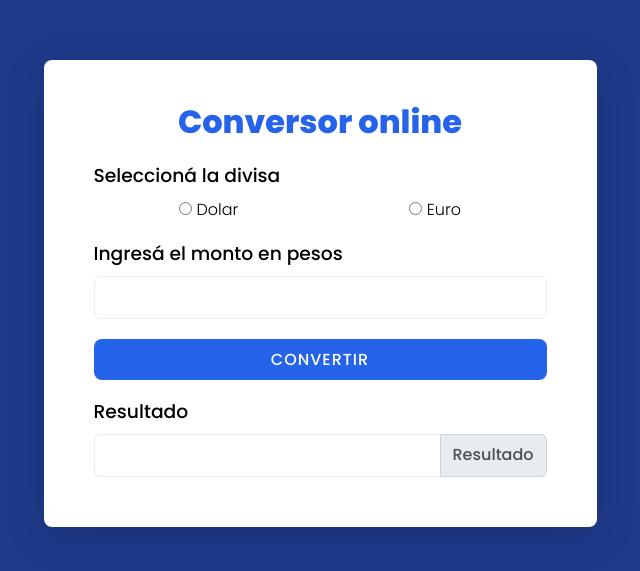
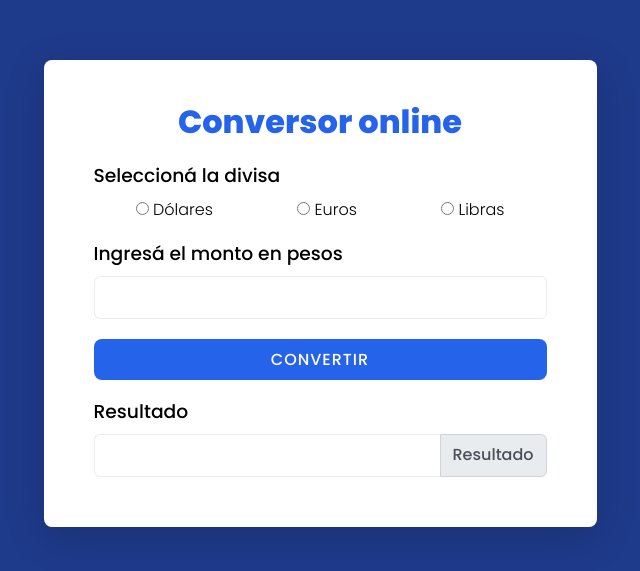
Before and after one commit to enzoperalta0601/projectojs, a plain HTML site: page index.html in a window 1280 px wide. Shown: the part 107-678 px from the top of the page, without its empty margins (320-960 px from the left). Drawn offline with Linux system fonts and the light colour scheme.

Commit message:
Add files via upload

```diff
--- a/conversor.js
+++ b/conversor.js
@@ -1,7 +1,33 @@
-var cotizacionDolar = 300;
-var cotizacionEuro = 315;
+var divisas = [
+ {
+  nombre: "Dólares",
+  id: "dolar",
+  cotizacion: 300,
+ },
+ {
+  nombre: "Euros",
+  id: "euro",
+  cotizacion: 315,
+ },
+ {
+  nombre: "Libras",
+  id: "libra",
+  cotizacion: 345,
+ },
+];
 
-//
+let formulario = document.querySelector(".opciones");
+
+for (const divisa of divisas) {
+ formulario.innerHTML =
+  formulario.innerHTML +
+  `<div class="form_group">
+        <input type="radio" name="moneda" id="${divisa.id}" value="${divisa.id}">
+        <label for="${divisa.id}">${divisa.nombre}</label>
+    </div>`;
+}
+
+// Boton para ejecutar funcion
 document.querySelector("#aplicarPesos").addEventListener("click", conversor);
 
 function conversor(e) {
@@ -10,12 +36,11 @@ function conversor(e) {
  let moneda = "";
 
  // Obtener divisa elegida por usuario
- if (document.querySelector("#dolar").checked == true) {
-  montodivisa = cotizacionDolar;
-  moneda = "Dólares";
- } else if (document.querySelector("#euro").checked == true) {
-  montodivisa = cotizacionEuro;
-  moneda = "Euros";
+ for (const divisa of divisas) {
+  if (document.querySelector("#" + divisa.id).checked == true) {
+   montodivisa = divisa.cotizacion;
+   moneda = divisa.nombre;
+  }
  }
 
  // Obtener monto en pesos que ingresó el usuario
--- a/index.html
+++ b/index.html
@@ -20,14 +20,7 @@
             <div class="elegir_moneda">
                 <h3>Seleccioná la divisa</h3>
                 <div class="opciones">
-                    <div class="form_group">
-                        <input type="radio" name="moneda" id="dolar" value="dolar">
-                        <label for="dolar">Dolar</label>
-                    </div>
-                    <div class="form_group">
-                        <input type="radio" name="moneda" id="euro" value="euro">
-                        <label for="euro">Euro</label>
-                    </div>
+
                 </div>
             </div>
 
```
